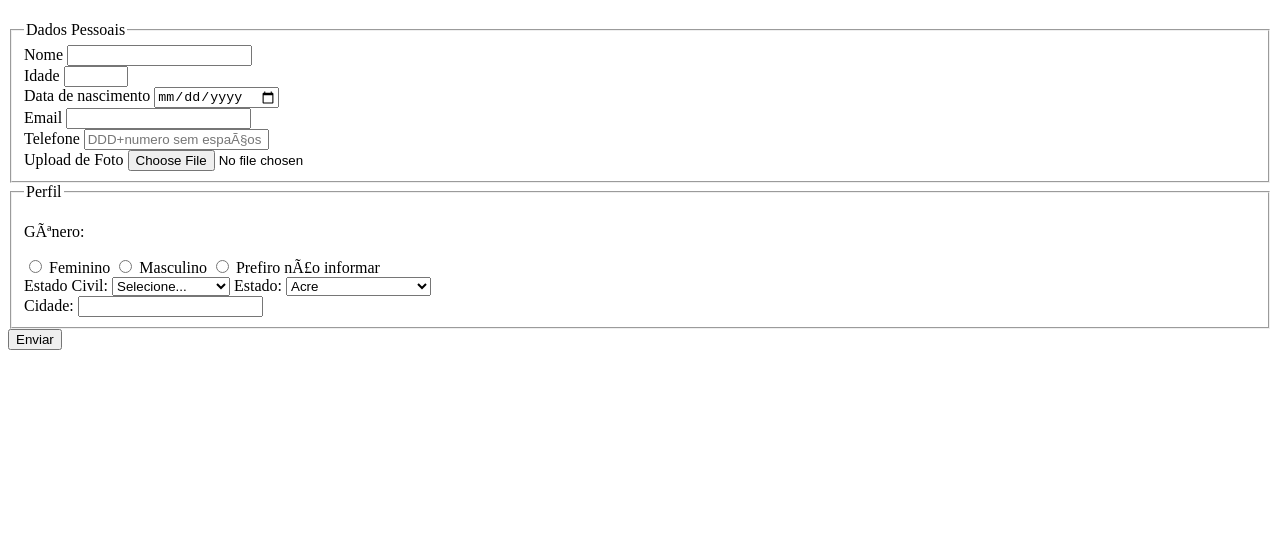
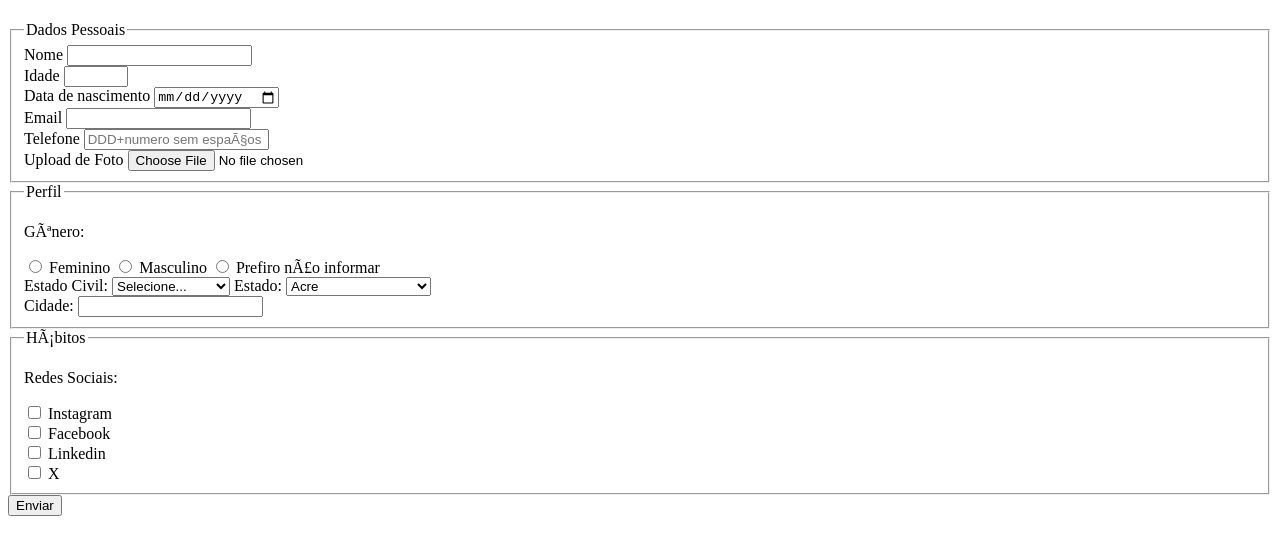
Before and after one commit to ivygabriell/pesquisa-culturama, a plain HTML site: page index.html in a window 1280 px wide. Drawn offline with Linux system fonts and the light colour scheme.

Commit message:
Adiciona opcoes de redes sociais

```diff
--- a/index.html
+++ b/index.html
@@ -105,9 +105,32 @@
 
             </fieldset>
 
+
+            <fieldset>
+                <legend>Hábitos</legend>
+
+                <p>Redes Sociais:</p>
+                <input type="checkbox" name="social"
+                value="instagram">
+                <label for="social">Instagram</label>
+                <br>
+                <input type="checkbox" name="social"
+                value="facebook">
+                <label for="Facebook">Facebook</label>
+                <br>
+                <input type="checkbox" name="social"
+                value="linkedin">
+                <label for="social">Linkedin</label>
+                <br>
+                <input type="checkbox" name="social"
+                value="x">
+                <label for="social">X</label>
+            </fieldset>
             <button type="submit">Enviar</button>
         </form>
     </section>
 
+
+
 </body>
 </html>
```
